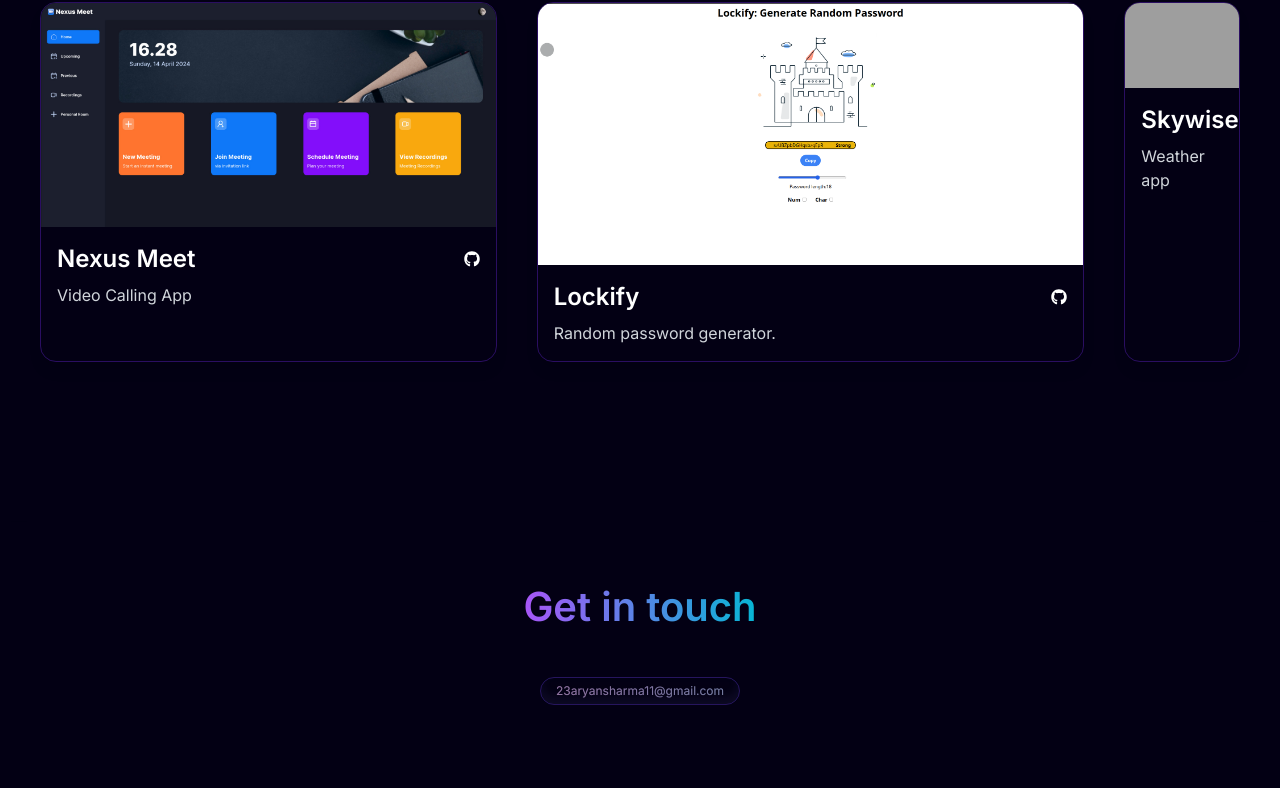
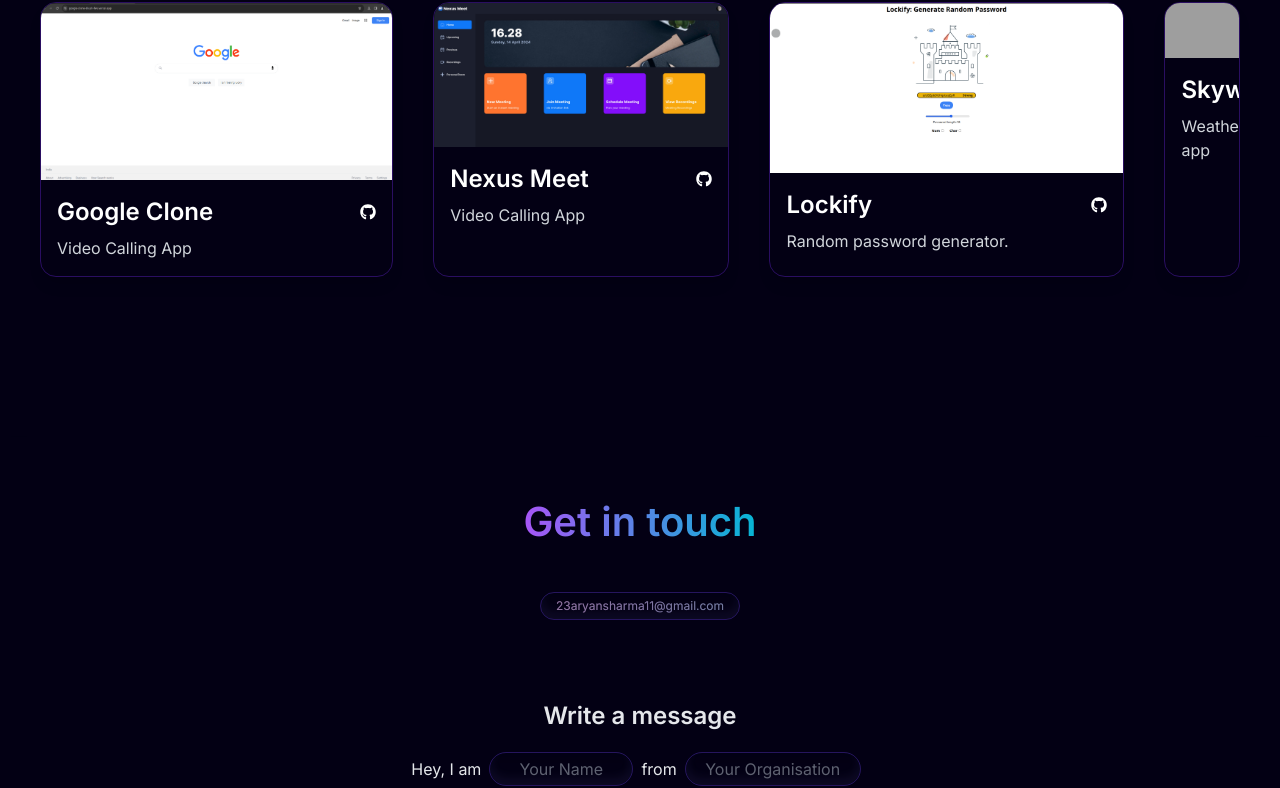
Before and after one commit to 23Aryansharma11/Portfolio, a Next.js app: page / in a window 1280 px wide. Shown: the part 1759-2547 px from the top of the page. Built offline with nearby package versions, Linux system fonts and the light colour scheme; grey boxes are pictures that could not be loaded; a web font is replaced by a local one.

Commit message:
feat: add project Add google-clone info

```diff
--- a/components/main/Footer.tsx
+++ b/components/main/Footer.tsx
@@ -74,7 +74,7 @@
         value = {company}
         id = 'company'
         placeholder='Your Organisation'
-        className='mx-2 Input-box mt-4 min-w-44 w-44  text-center h-auto bg-transparent px-[15px] py-[4px] z-20 border border-[#7042f88b] opacity-[0.6] focus:outline-none'
+        className='mx-2 Input-box min-w-44 w-44  text-center h-auto bg-transparent px-[15px] py-[4px] z-20 border border-[#7042f88b] opacity-[0.6] focus:outline-none'
         onChange={(e)=> setCompany(e.target.value)}
         />
         <br />
--- a/constants/index.ts
+++ b/constants/index.ts
@@ -210,6 +210,13 @@
 
 export const projects = [
   {
+    src: "/google-clone.png",
+    title: "Google Clone",
+    Description: "Video Calling App",
+    link: "https://google-clone-blush-five.vercel.app/",
+    githubLink: "https://github.com/23Aryansharma11/google-clone"
+  },
+  {
     src: "/nexus-meet.jpeg",
     title: "Nexus Meet",
     Description: "Video Calling App",
```
Also changed, not shown: public/google-clone.png (added), 1 other file (tests, documents, lock files or other folders).
